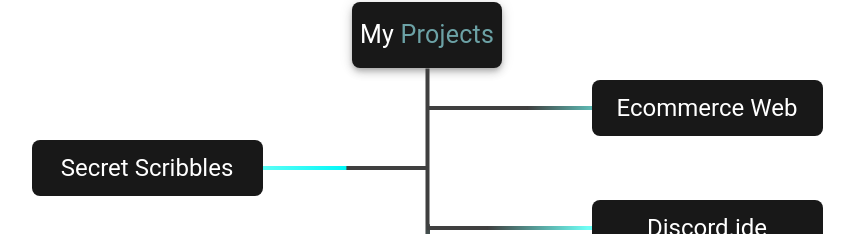
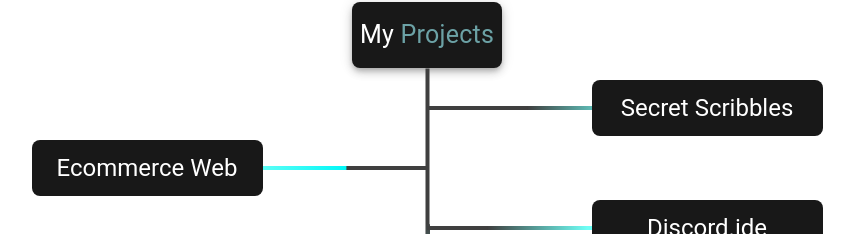
Before and after one commit to Parth3930/portforlio, a Next.js app: page / in a window 1280 px wide. Shown: the part 1339-1573 px from the top of the page, without its empty margins (213-1067 px from the left). Built offline with nearby package versions, Linux system fonts and the light colour scheme; a web font is replaced by a local one.

Commit message:
added navigation to projects

```diff
--- a/src/componants/projectAccordion.tsx
+++ b/src/componants/projectAccordion.tsx
@@ -9,24 +9,44 @@
 
     return (
       <Box
-            sx={{ width: "100%", display: { xs: "flex", md: "none" }, paddingBottom: 4, position: "relative", marginTop: 5, justifyContent: "center" }}
+        sx={{
+          width: "100%",
+          display: { xs: "flex", md: "none" },
+          paddingBottom: 4,
+          position: "relative",
+          marginTop: 5,
+          justifyContent: "center",
+        }}
       >
-            <Box sx={{ width: "90%", display: "flex", flexDirection: "column", gap: 1 }}>
+        <Box
+          sx={{
+            width: "90%",
+            display: "flex",
+            flexDirection: "column",
+            gap: 1,
+          }}
+        >
           <Accordion sx={{ bgcolor: "#181818" }}>
             <AccordionSummary>
-                        <Typography variant='h5' sx={{ color: "white" }}>
-                            Ecommerce Web
+              <Typography
+                variant="h5"
+                sx={{ color: "white" }}
+                onClick={() => {
+                  window.open("https://secretscribbles.vercel.app/home");
+                }}
+              >
+                Secret Scribbles
               </Typography>
             </AccordionSummary>
             <AccordionDetails>
               <Box
                 sx={{
                   width: "100%",
-                                height: 400, // Set a fixed height for the image
-                                backgroundImage: `url('/projects/storeMobile.jpg')`,
+                  height: 400,
+                  backgroundImage: `url('/projects/Secrets.png')`,
                   backgroundSize: "cover",
                   borderRadius: 1,
-                                backgroundPosition: "center"
+                  backgroundPosition: "center",
                 }}
               />
             </AccordionDetails>
@@ -34,8 +54,16 @@
 
           <Accordion sx={{ bgcolor: "#181818" }}>
             <AccordionSummary>
-                        <Typography variant='h5' sx={{ color: "white" }}>
-                            Secret Scribbles
+              <Typography
+                variant="h5"
+                sx={{ color: "white" }}
+                onClick={() => {
+                  window.open(
+                    "https://secretscribbles.vercel.app/homehttps://sharmachemical.netlify.app/"
+                  );
+                }}
+              >
+                Ecommerce Web
               </Typography>
             </AccordionSummary>
             <AccordionDetails>
@@ -46,7 +74,7 @@
                   backgroundImage: `url('/projects/store2.png')`,
                   backgroundSize: "cover",
                   borderRadius: 1,
-                                backgroundPosition: "center"
+                  backgroundPosition: "center",
                 }}
               />
             </AccordionDetails>
@@ -54,7 +82,7 @@
 
           <Accordion sx={{ bgcolor: "#181818" }}>
             <AccordionSummary>
-                        <Typography variant='h5' sx={{ color: "white" }}>
+              <Typography variant="h5" sx={{ color: "white" }}>
                 Discord.ide
               </Typography>
             </AccordionSummary>
@@ -66,7 +94,7 @@
                   backgroundImage: `url('/projects/store3.png')`,
                   backgroundSize: "cover",
                   borderRadius: 1,
-                                backgroundPosition: "center"
+                  backgroundPosition: "center",
                 }}
               />
             </AccordionDetails>
@@ -74,7 +102,7 @@
 
           <Accordion sx={{ bgcolor: "#181818" }}>
             <AccordionSummary>
-                        <Typography variant='h5' sx={{ color: "white" }}>
+              <Typography variant="h5" sx={{ color: "white" }}>
                 Fitness App
               </Typography>
             </AccordionSummary>
@@ -86,7 +114,7 @@
                   backgroundImage: `url('/projects/store4.png')`,
                   backgroundSize: "cover",
                   borderRadius: 1,
-                                backgroundPosition: "center"
+                  backgroundPosition: "center",
                 }}
               />
             </AccordionDetails>
--- a/src/componants/projects.tsx
+++ b/src/componants/projects.tsx
@@ -9,11 +9,23 @@
 
     return (
       <Box
-            sx={{ width: "100%", display: { xs: "none", md: "flex" }, justifyContent: "center", alignItems: "center", paddingBottom: 45, position: "relative" }}
-
+        sx={{
+          width: "100%",
+          display: { xs: "none", md: "flex" },
+          justifyContent: "center",
+          alignItems: "center",
+          paddingBottom: 45,
+          position: "relative",
+        }}
       >
         <BreathingLines rotate={90} top={27.7} width={221} />
-            <BreathingLines rotate={0} top={10} width={{ xs: 100, md: 150, lg: 200 }} marginLeft={{ xs: 13, lg: 25 }} time="0.2s" />
+        <BreathingLines
+          rotate={0}
+          top={10}
+          width={{ xs: 100, md: 150, lg: 200 }}
+          marginLeft={{ xs: 13, lg: 25 }}
+          time="0.2s"
+        />
 
         <Box
           component={motion.div}
@@ -31,26 +43,40 @@
             gap: 2,
           }}
           whileHover={{ margin: 0, width: "60%", height: "100%", zIndex: 1 }}
-                onMouseEnter={() => setHoveredBox('box1')}
+          onMouseEnter={() => setHoveredBox("box1")}
           onMouseLeave={() => setHoveredBox(null)}
         >
-                <Typography variant='h5' sx={{ color: "white", textAlign: "center" }}>
-                    Ecommerce Web
+          <Typography
+            variant="h5"
+            sx={{ color: "white", textAlign: "center", cursor: "pointer" }}
+          >
+            Secret Scribbles
           </Typography>
-                {hoveredBox === 'box1' && (
+          {hoveredBox === "box1" && (
             <Box
               sx={{
                 width: "90%",
                 height: "90%",
-                            backgroundImage: `url('/projects/store.png')`,
+                backgroundImage: `url('/projects/Secrets.png')`,
                 backgroundSize: "cover",
-                            borderRadius: 1
+                borderRadius: 1,
+                cursor: "pointer",
               }}
+              onClick={() =>
+                window.open("https://secretscribbles.netlify.app/", "_blank")
+              }
             />
           )}
         </Box>
 
-            <BreathingLines rotate={0} top={25} width={{ xs: 100, md: 150, lg: 200 }} marginRight={{ xs: 13, lg: 25 }} time="0.3s" direction="right-to-left" />
+        <BreathingLines
+          rotate={0}
+          top={25}
+          width={{ xs: 100, md: 150, lg: 200 }}
+          marginRight={{ xs: 13, lg: 25 }}
+          time="0.3s"
+          direction="right-to-left"
+        />
         <Box
           component={motion.div}
           initial={{ padding: 3, height: 50, width: 225 }}
@@ -67,26 +93,36 @@
             gap: 2,
           }}
           whileHover={{ margin: 0, width: "60%", height: "100%", zIndex: 1 }}
-                onMouseEnter={() => setHoveredBox('box2')}
+          onMouseEnter={() => setHoveredBox("box2")}
           onMouseLeave={() => setHoveredBox(null)}
         >
-                <Typography variant='h5' sx={{ color: "white", textAlign: "center" }}>
-                    Secret Scribbles
+          <Typography variant="h5" sx={{ color: "white", textAlign: "center" }}>
+            Ecommerce Web
           </Typography>
-                {hoveredBox === 'box2' && (
+          {hoveredBox === "box2" && (
             <Box
               sx={{
                 width: "90%",
                 height: "90%",
-                            backgroundImage: `url('/projects/store2.png')`,
+                backgroundImage: `url('/projects/store.png')`,
                 backgroundSize: "cover",
-                            borderRadius: 1
+                borderRadius: 1,
+                cursor: "pointer",
               }}
+              onClick={() =>
+                window.open("https://secretscribbles.netlify.app/", "_blank")
+              }
             />
           )}
         </Box>
 
-            <BreathingLines rotate={0} top={40} width={{ xs: 100, md: 150, lg: 200 }} marginLeft={{ xs: 13, lg: 25 }} time="0.4s" />
+        <BreathingLines
+          rotate={0}
+          top={40}
+          width={{ xs: 100, md: 150, lg: 200 }}
+          marginLeft={{ xs: 13, lg: 25 }}
+          time="0.4s"
+        />
         <Box
           component={motion.div}
           initial={{ padding: 3, height: 50, width: 225 }}
@@ -103,26 +139,33 @@
             gap: 2,
           }}
           whileHover={{ margin: 0, width: "60%", height: "100%", zIndex: 1 }}
-                onMouseEnter={() => setHoveredBox('box3')}
+          onMouseEnter={() => setHoveredBox("box3")}
           onMouseLeave={() => setHoveredBox(null)}
         >
-                <Typography variant='h5' sx={{ color: "white", textAlign: "center" }}>
+          <Typography variant="h5" sx={{ color: "white", textAlign: "center" }}>
             Discord.ide
           </Typography>
-                {hoveredBox === 'box3' && (
+          {hoveredBox === "box3" && (
             <Box
               sx={{
                 width: "90%",
                 height: "90%",
                 backgroundImage: `url('/projects/store3.png')`,
                 backgroundSize: "cover",
-                            borderRadius: 1
+                borderRadius: 1,
               }}
             />
           )}
         </Box>
 
-            <BreathingLines rotate={0} top={55} width={{ xs: 100, md: 150, lg: 200 }} marginRight={{ xs: 13, lg: 25 }} time="0.8s" direction="right-to-left" />
+        <BreathingLines
+          rotate={0}
+          top={55}
+          width={{ xs: 100, md: 150, lg: 200 }}
+          marginRight={{ xs: 13, lg: 25 }}
+          time="0.8s"
+          direction="right-to-left"
+        />
         <Box
           component={motion.div}
           initial={{ padding: 3, height: 50, width: 225 }}
@@ -139,20 +182,20 @@
             gap: 2,
           }}
           whileHover={{ margin: 0, width: "60%", height: "100%", zIndex: 1 }}
-                onMouseEnter={() => setHoveredBox('box4')}
+          onMouseEnter={() => setHoveredBox("box4")}
           onMouseLeave={() => setHoveredBox(null)}
         >
-                <Typography variant='h5' sx={{ color: "white", textAlign: "center" }}>
+          <Typography variant="h5" sx={{ color: "white", textAlign: "center" }}>
             Fitness App
           </Typography>
-                {hoveredBox === 'box4' && (
+          {hoveredBox === "box4" && (
             <Box
               sx={{
                 width: "90%",
                 height: "90%",
                 backgroundImage: `url('/projects/store4.png')`,
                 backgroundSize: "cover",
-                            borderRadius: 1
+                borderRadius: 1,
               }}
             />
           )}
```
Also changed, not shown: public/projects/Secrets.png (added). Lines whose indentation alone changed are shown as unchanged.
